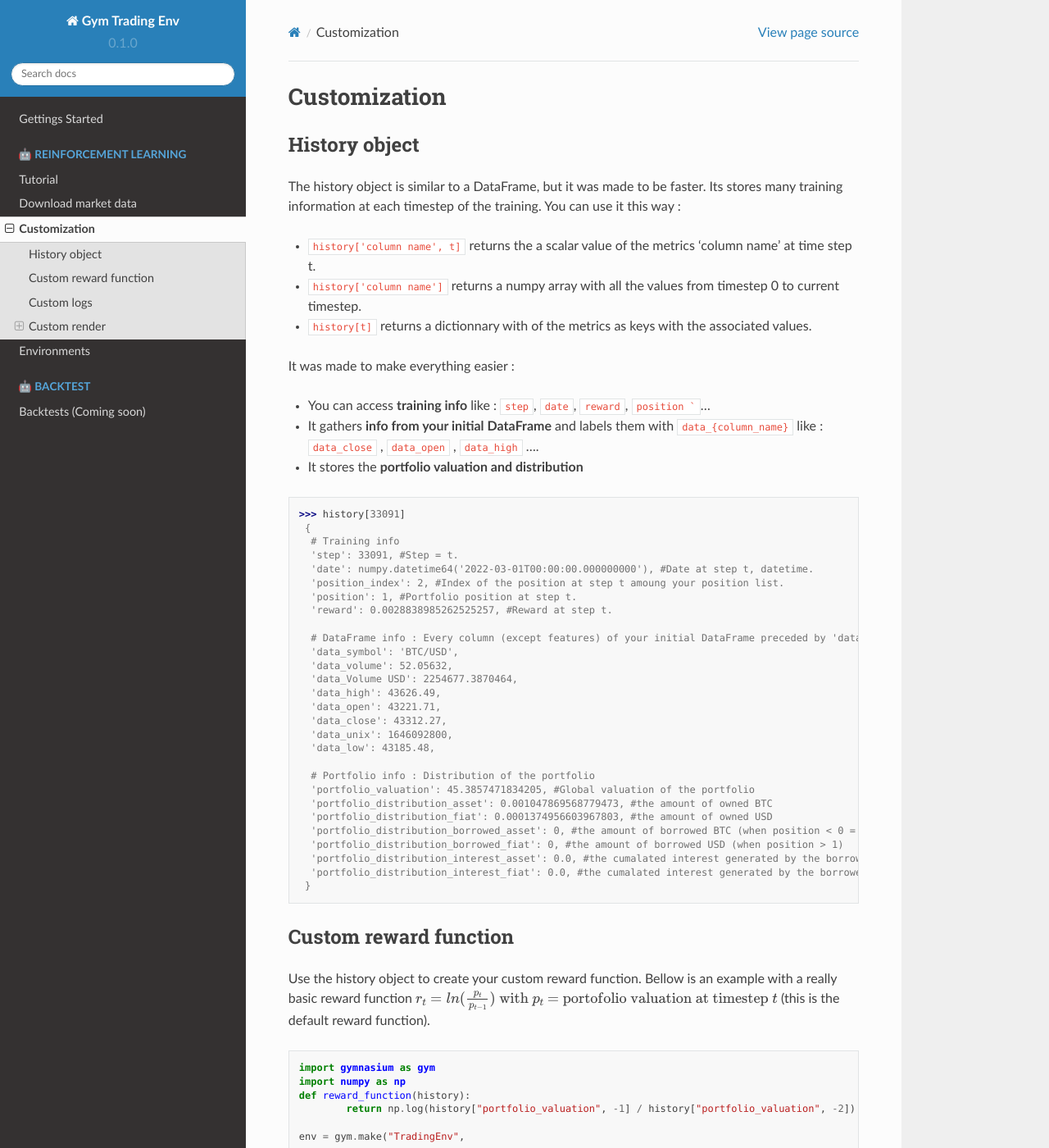
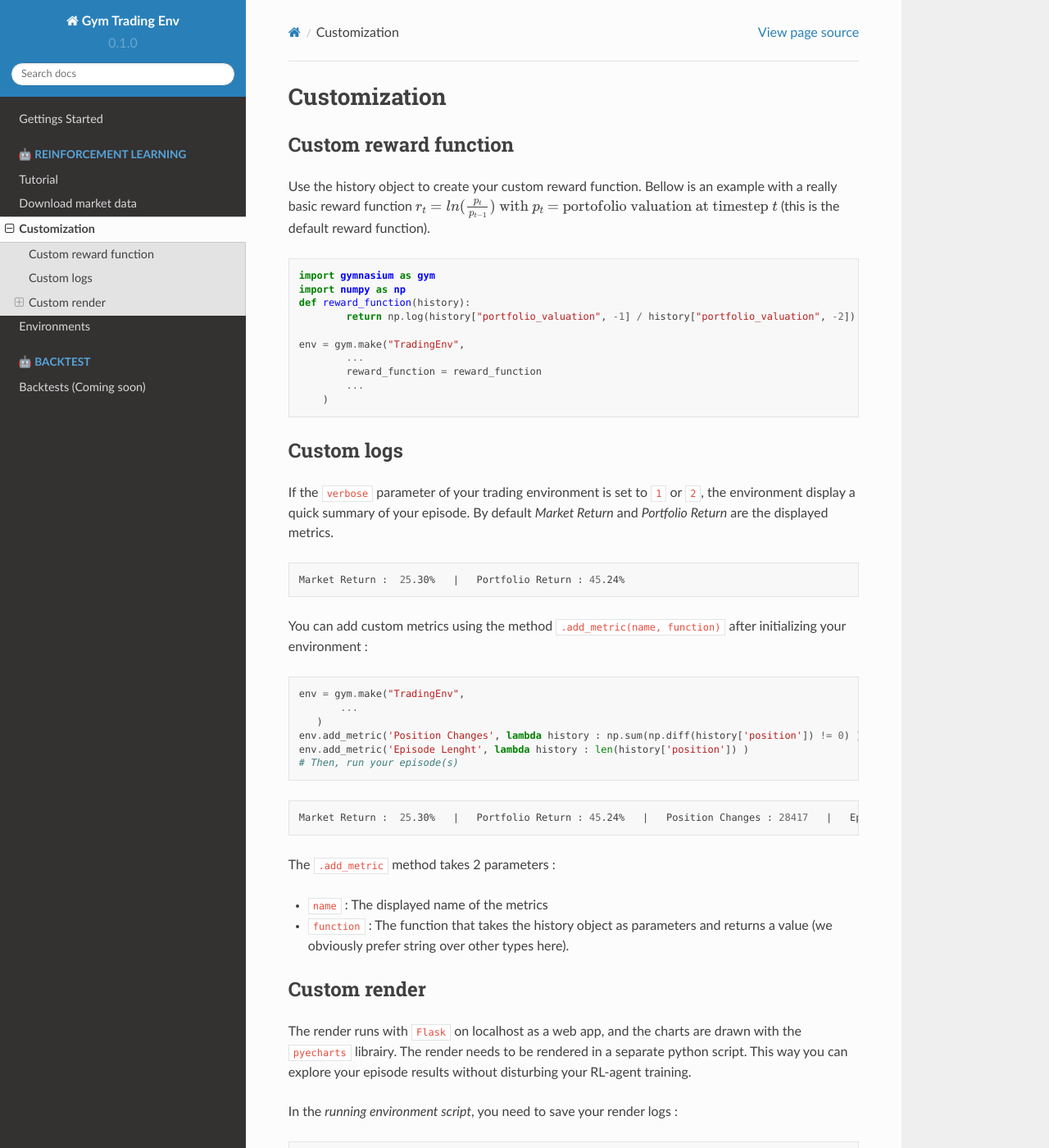
Before and after one commit to ClementPerroud/Gym-Trading-Env, a Sphinx documentation site: the page built from docs/source/customization.rst, in a window 1280 px wide and 1400 px high. Shown: the whole window at 82% size. Built offline with Sphinx 7.4.7 and the Read the Docs theme 2.0.0, drawn with Linux system fonts in a browser that asks for light colours.

Commit message:
Update customization.rst

````diff
--- a/docs/source/customization.rst
+++ b/docs/source/customization.rst
@@ -1,51 +1,6 @@
 Customization
 ==========
 
-History object
---------------
-
-The history object is similar to a DataFrame, but it was made to be faster. Its stores many training information at each timestep of the training. You can use it this way :
-
-* ``history['column name', t]`` returns the a scalar value of the metrics 'column name' at time step t.
-* ``history['column name']`` returns a numpy array with all the values from timestep 0 to current timestep.
-* ``history[t]`` returns a dictionnary with of the metrics as keys with the associated values.
-
-It was made to make everything easier :
-
-* You can access **training info** like : ``step``, ``date``, ``reward``, ``position ```...
-* It gathers **info from your initial DataFrame** and labels them with ``data_{column_name}`` like : ``data_close`` , ``data_open`` , ``data_high`` ....
-* It stores the **portfolio valuation and distribution**
-
-.. code-block:: python
-
- >>> history[33091]
-  {
-   # Training info
-   'step': 33091, #Step = t.
-   'date': numpy.datetime64('2022-03-01T00:00:00.000000000'), #Date at step t, datetime.
-   'position_index': 2, #Index of the position at step t amoung your position list.
-   'position': 1, #Portfolio position at step t.
-   'reward': 0.0028838985262525257, #Reward at step t.
-
-   # DataFrame info : Every column (except features) of your initial DataFrame preceded by 'data_'
-   'data_symbol': 'BTC/USD',
-   'data_volume': 52.05632,
-   'data_Volume USD': 2254677.3870464,
-   'data_high': 43626.49,
-   'data_open': 43221.71,
-   'data_close': 43312.27,
-   'data_unix': 1646092800,
-   'data_low': 43185.48,
-
-   # Portfolio info : Distribution of the portfolio
-   'portfolio_valuation': 45.3857471834205, #Global valuation of the portfolio
-   'portfolio_distribution_asset': 0.001047869568779473, #the amount of owned BTC
-   'portfolio_distribution_fiat': 0.0001374956603967803, #the amount of owned USD
-   'portfolio_distribution_borrowed_asset': 0, #the amount of borrowed BTC (when position < 0 = SHORT)
-   'portfolio_distribution_borrowed_fiat': 0, #the amount of borrowed USD (when position > 1)
-   'portfolio_distribution_interest_asset': 0.0, #the cumalated interest generated by the borrowed BTC
-   'portfolio_distribution_interest_fiat': 0.0, #the cumalated interest generated by the borrowed USD
-  }
 Custom reward function
 -------------------
 
````
